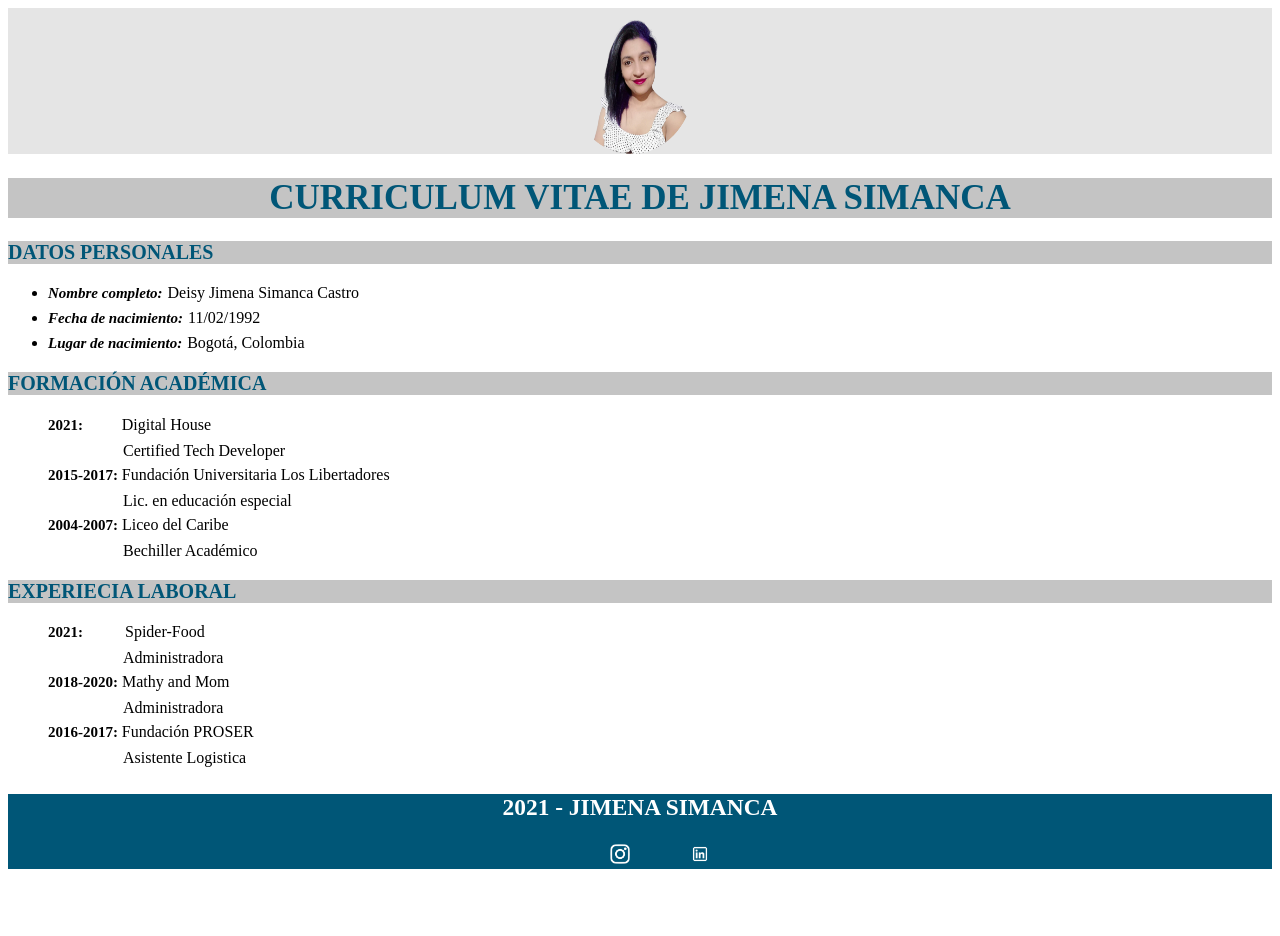
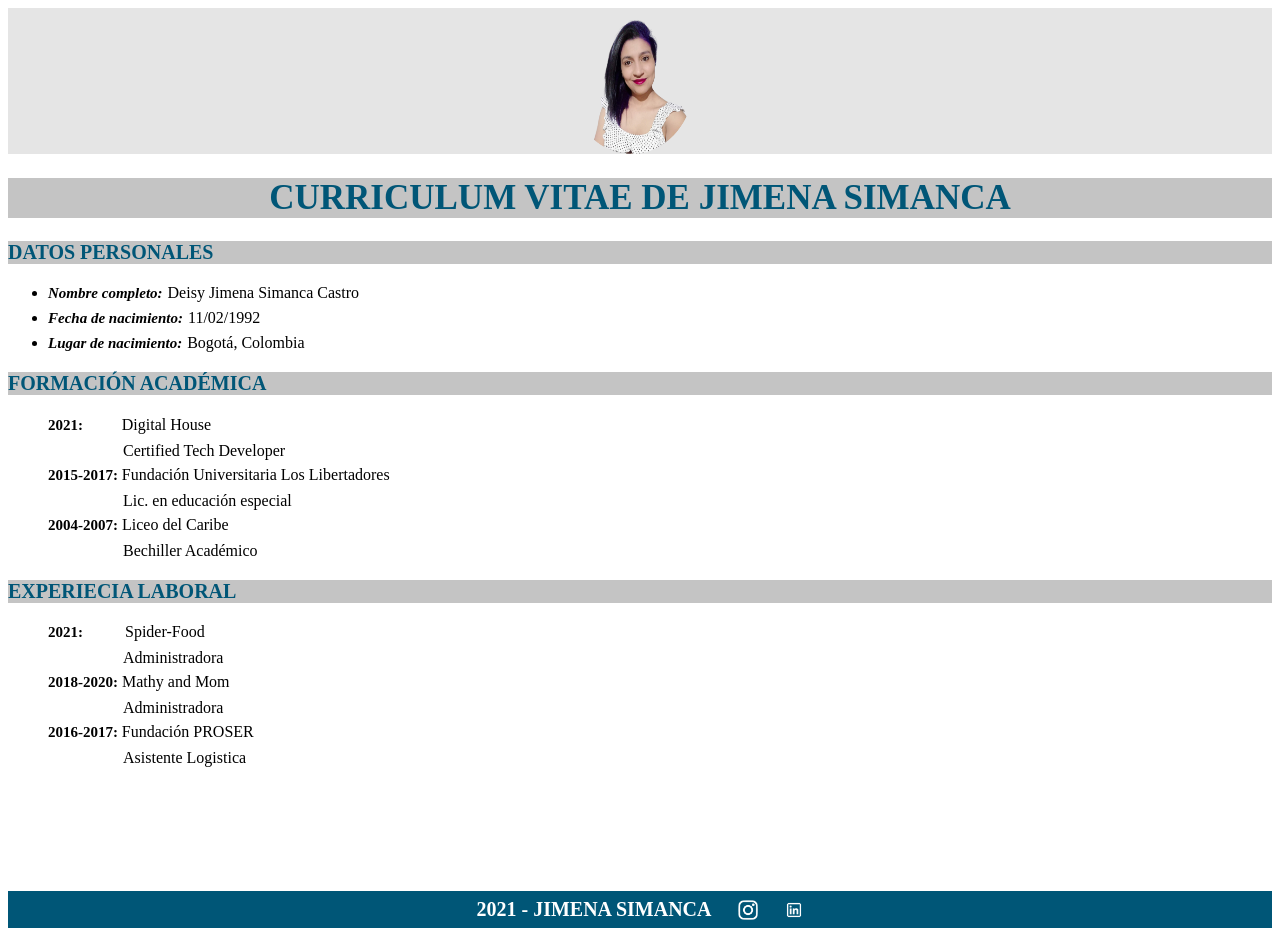
Before and after one commit to JimenaSimanca/FrontEnd, a plain HTML site: page Root/index.html in a window 1280 px wide. Before the commit the page ends 879 px from the top, so only its background shows below. Drawn offline with Linux system fonts and the light colour scheme.

Commit message:
modificando footer

```diff
--- a/Root/css/style.css
+++ b/Root/css/style.css
@@ -62,22 +62,26 @@ h2 {
     margin-left:75px;
     line-height:25px;
 }
-footer{
-    background-color:#005677;
-    color: #FFFFFF;
+footer {
+    background: #005677;
+    display: flex;
+    justify-content: center;
+    align-items: center;
+    height: 37px;
+    margin-block-start: 121px;
+
+}
+footer > p {
+    color: #ffffff;
+    font-family: "Times New Roman";
+    font-weight: 700;
     font-size: 20px;
-    font-weight: 700px;
-    position: flex;
-    text-align: center;
+    line-height: 84.69%;
+    margin: 0;
     text-transform: uppercase;
 }
-.redes {
-    display: flex;
-    justify-content: space-between;
-    align-items: center;
-    margin: 10px auto;
-    width: 100px;
-    list-style: none;
+  footer > img {
+    margin-inline-start: 26px;
 }
 img {
     width: 20px;
--- a/Root/index.html
+++ b/Root/index.html
@@ -76,18 +76,9 @@
     </section>
 </main>
 <footer>
-    <h3>2021 - Jimena Simanca</h3>
-    <ul class ="redes">
-        <li>
-            <a href="#">
-                <img class="img" src ="img/ig.png" alt="logo instagram">
-            </a>
-        </li>
-        <li>
-            <a href="#">
-                 <img class="img" src ="img/in.png" alt="logo linkedin">
-            </a>
-        </li>
-</footer>
+    <p>2021 - Jimena Simanca</p>
+    <img src="/img/ig.png" alt="Instagram" />
+    <img src="/img/in.png" alt="LinkedIn" />
+  </footer>
 </body>
 </html>
```
